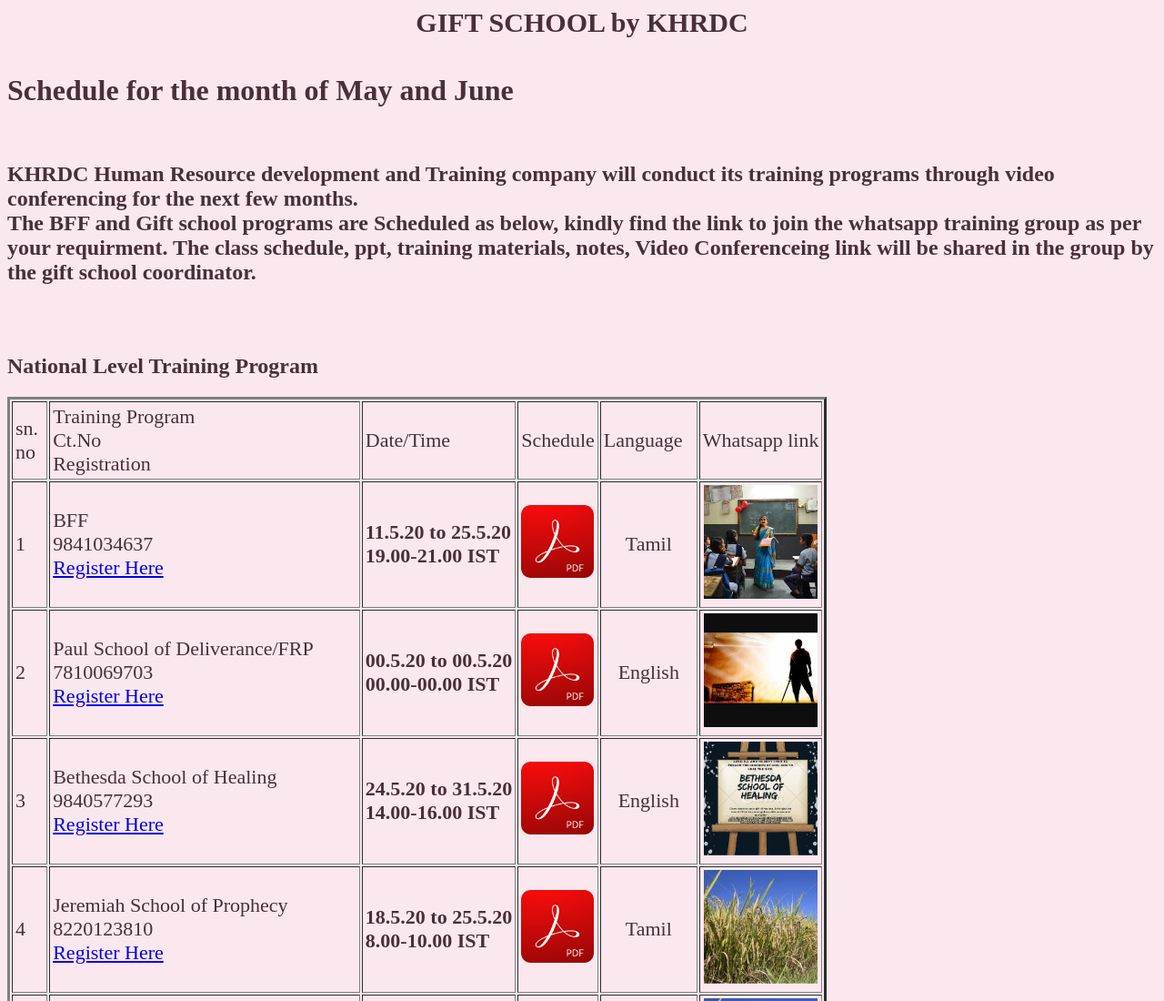
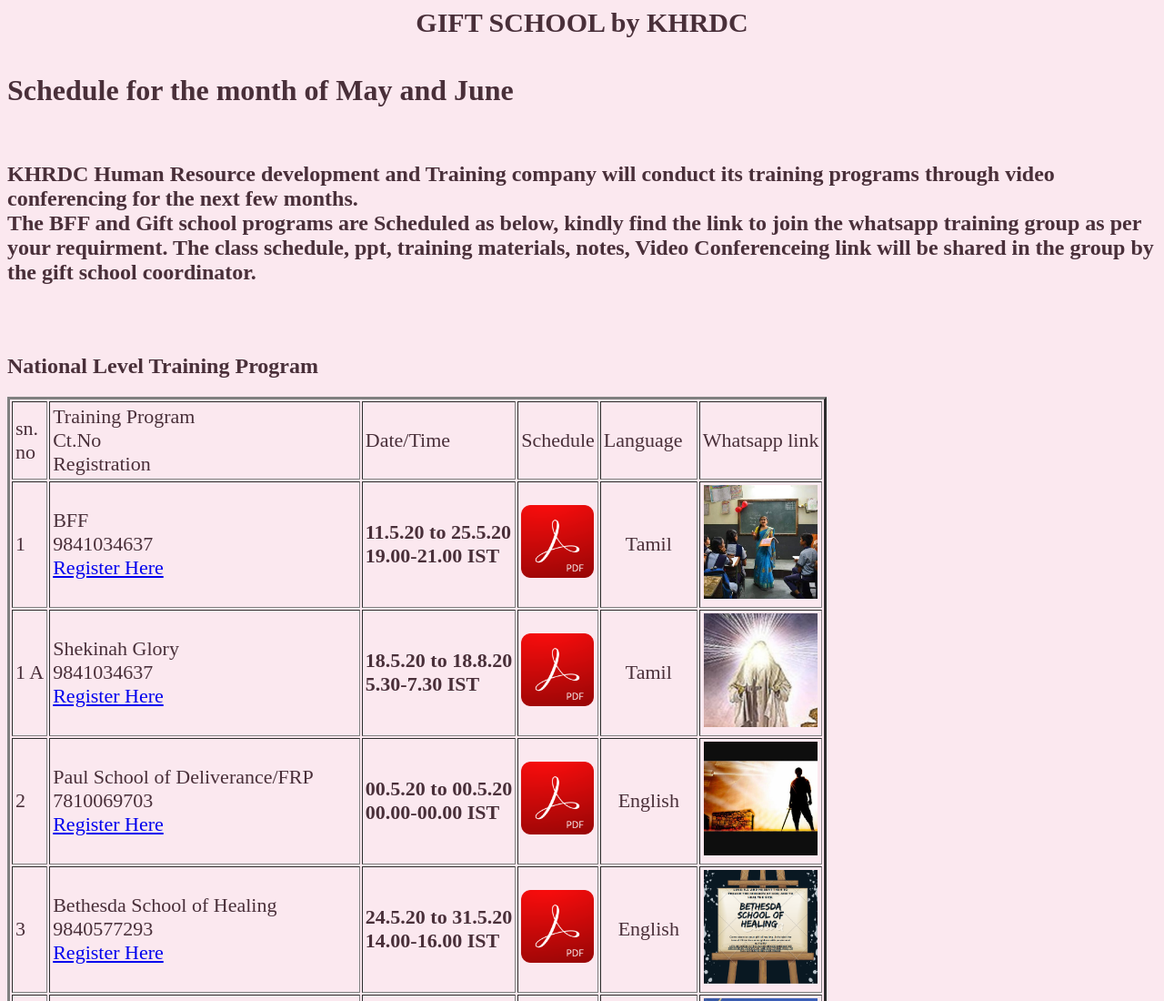
Before and after one commit to BenedictAruldas/giftschool, a plain HTML site: page index.html in a window 1280 px wide. Shown: the top 1100 px of the page at 91% size. Drawn offline with Linux system fonts and the light colour scheme.

Commit message:
update
update

```diff
--- a/index.html
+++ b/index.html
@@ -64,6 +64,30 @@
 				<a href="https://chat.whatsapp.com/HVL23FyR16cAUJ6niPVnf9" target="_blank"><img src="img/bff.jpeg" height="125" width="125"><br>  </a>
 			</td>
 		</tr>
+
+		<tr>
+			<td>
+				1 A
+			</td>
+			<td>
+				Shekinah Glory<br>9841034637<br><a href="https://docs.google.com/forms/d/1erGwpf0VXgwbmtjJSE-v4DObjQ65LeZFeJJoE7PRGwg/edit?ts=5eb92b5a" target="_blank">Register Here</a>
+			</td>
+			<td>
+				<b>18.5.20 to 18.8.20 <br> 5.30-7.30 IST
+			</td>
+			<td style="text-align: center;">
+				<a href="img/blank.pdf" download>
+  					<img src="img/pdfimage1.png" alt="TC GATHERING" width="80" height="80">
+					</a>
+			</td>
+			<td style="text-align: center;">
+				Tamil
+			</td>
+			<td style="text-align: center;">
+				<a href="https://chat.whatsapp.com/H1lq74OqoEmExeus1w15yf" target="_blank"><img src="img/shekinah.jpeg" height="125" width="125"><br>  </a>
+			</td>
+		</tr>
+
 
 
 
```
Also changed, not shown: img/shekinah.jpeg (added).
